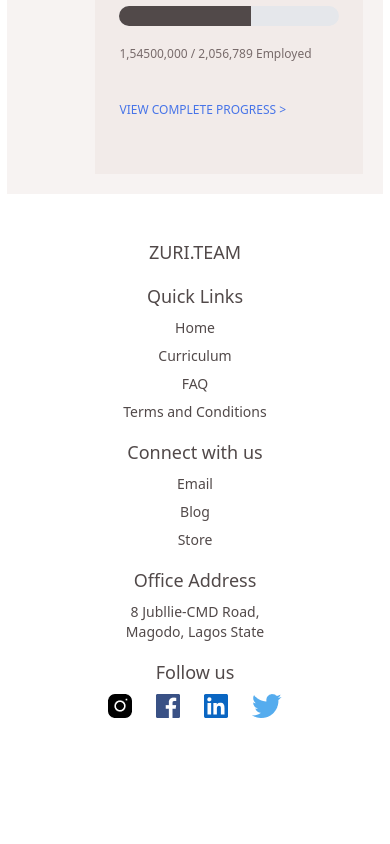
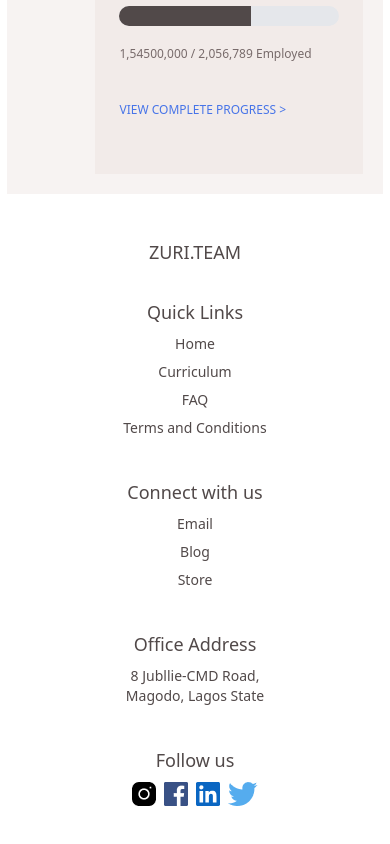
Before and after one commit to paisoncodes/zuri_team_progress_tracker, a Vue app in the folder frontend/: page / in a window 390 px wide. Shown: the part 3778-4622 px from the top of the page. Before the commit the page ends 4516 px from the top, so only its background shows below. Built offline with nearby package versions, Linux system fonts and the light colour scheme; the HTML template or start-up script is replaced by a standard one.

Commit message:
Adjustment to the footer spacing

```diff
--- a/frontend/src/components/Footer.vue
+++ b/frontend/src/components/Footer.vue
@@ -1,30 +1,30 @@
 <template>
     <div class="max-w-6xl mx-auto p-5 text-brand-gray-dark-1">
         <div class="md:flex md:justify-between md:space-x-3 text-sm">
-            <div class="mb-4 md:mb-0 text-lg text-center md:text-left font-medium">
+            <div class="mb-8 md:mb-0 text-lg text-center md:text-left font-medium">
                 ZURI.TEAM
             </div>
-            <div class="mb-4 md:mb-0 text-center md:text-left">
+            <div class="mb-10 md:mb-0 text-center md:text-left">
                 <h2 class="mb-2 text-lg font-medium">Quick Links</h2>
                 <p class="mb-2">Home</p>
                 <p class="mb-2">Curriculum</p>
                 <p class="mb-2">FAQ</p>
                 <p class="mb-2">Terms and Conditions</p>
             </div>
-            <div class="mb-4 md:mb-0 text-center md:text-left">
+            <div class="mb-10 md:mb-0 text-center md:text-left">
                 <h2 class="mb-2 text-lg font-medium">Connect with us</h2>
                 <p class="mb-2">Email</p>
                 <p class="mb-2">Blog</p>
                 <p class="mb-2">Store</p>
             </div>
-            <div class="mb-4 md:mb-0 text-center md:text-left">
+            <div class="mb-10 md:mb-0 text-center md:text-left">
                 <h2 class="mb-2 text-lg font-medium">Office Address</h2>
                 <p>8 Jubllie-CMD Road,</p>
                 <p>Magodo, Lagos State</p>
             </div>
-            <div>
+            <div class="mb-10">
                 <h2 class="mb-2 text-lg font-medium text-center md:text-right">Follow us</h2>
-                <div class="flex flex-1 justify-center lg:justify-between space-x-6">
+                <div class="flex flex-1 justify-center lg:justify-between space-x-2 lg:space-x-6">
                     <div><a href=""><img src="../assets/instagram.png" alt="Instagram Logo"></a></div>
                     <div><a href=""><img src="../assets/facebook.png" alt="Facebook Logo"></a></div>
                     <div><a href=""><img src="../assets/linkedin.png" alt="LinkedIn Logo"></a></div>
```
